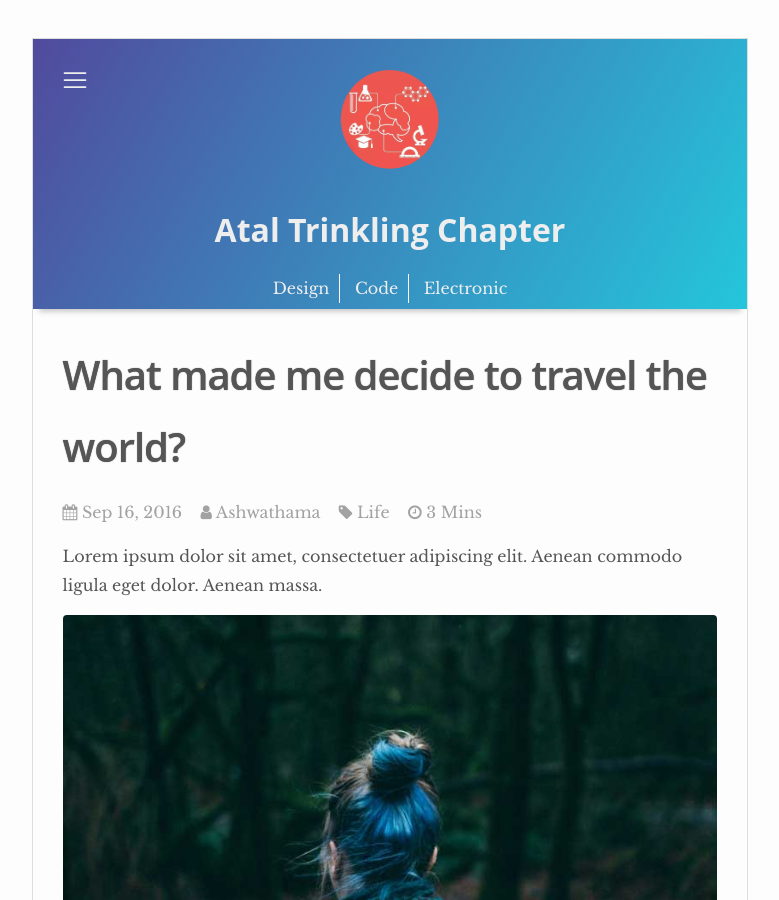
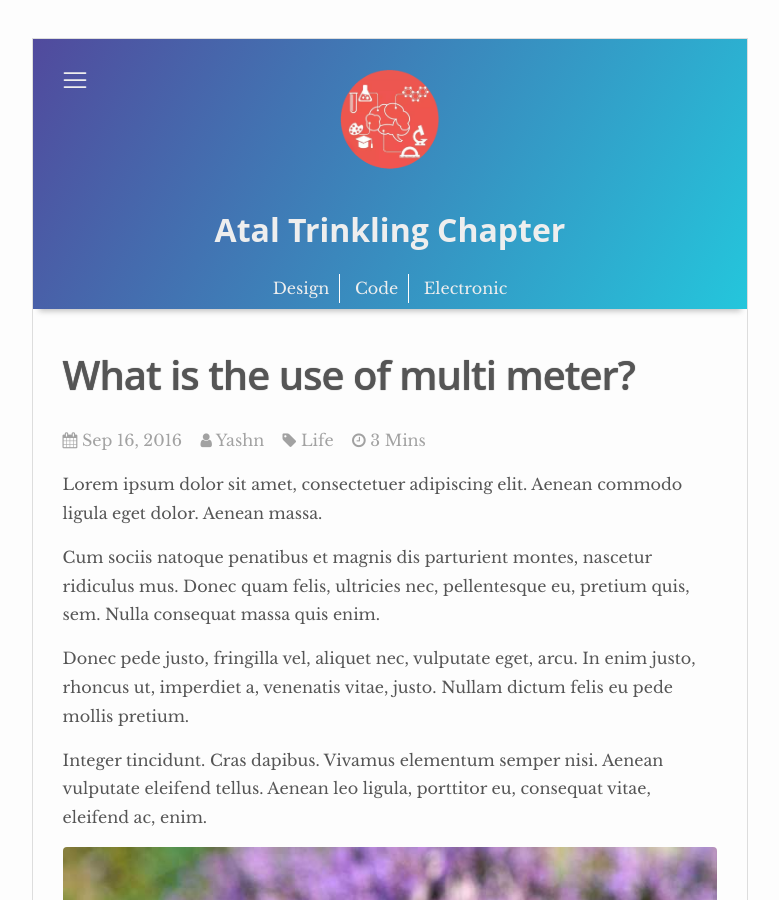
Before and after one commit to yugn27/atel, a Jekyll site: the page built from _posts/2016-09-16-life-2.markdown, in a window 1280 px wide and 900 px high. Shown: the whole window, without its empty margins (250-1029 px from the left). Built offline with Jekyll 4.4.1, drawn with Linux system fonts in a browser that asks for light colours; nearby versions of some CDN libraries.

Commit message:
Update 2016-09-16-life-2.markdown

```diff
--- a/_posts/2016-09-16-life-2.markdown
+++ b/_posts/2016-09-16-life-2.markdown
@@ -1,14 +1,13 @@
 ---
 layout: post
-title:  "What made me decide to travel the world?"
+title:  "What is the use of multi meter?"
 description: Lorem ipsum dolor sit amet, consectetuer adipiscing elit. Aenean commodo ligula eget dolor. Aenean massa. Cum sociis natoque penatibus et magnis dis parturient montes, nascetur ridiculus mus.
 categories: life
-author: ashwathama
+author: yashn
 ---
 
 Lorem ipsum dolor sit amet, consectetuer adipiscing elit. Aenean commodo ligula eget dolor. Aenean massa.
 
-![]({{site.baseurl}}/images/lost-2.jpg)
 
 Cum sociis natoque penatibus et magnis dis parturient montes, nascetur ridiculus mus. Donec quam felis, ultricies nec, pellentesque eu, pretium quis, sem. Nulla consequat massa quis enim.
 
```
